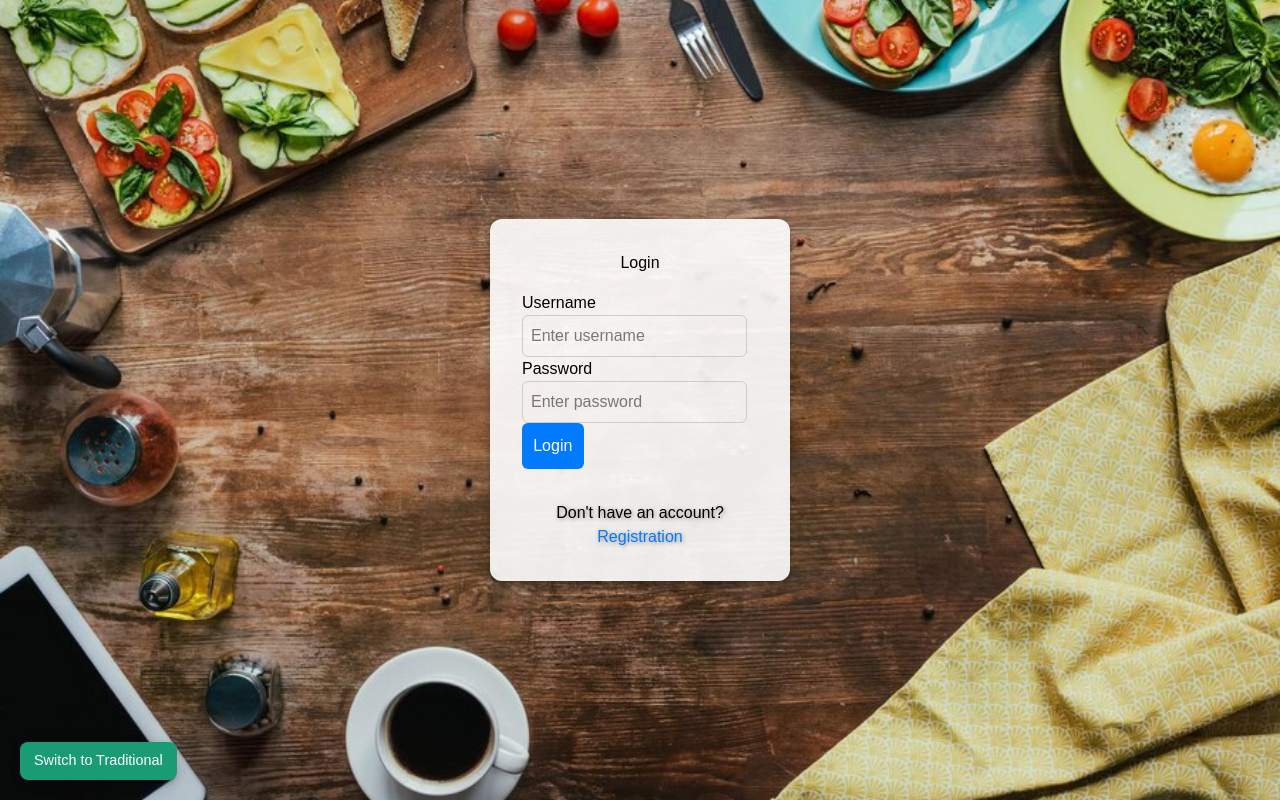
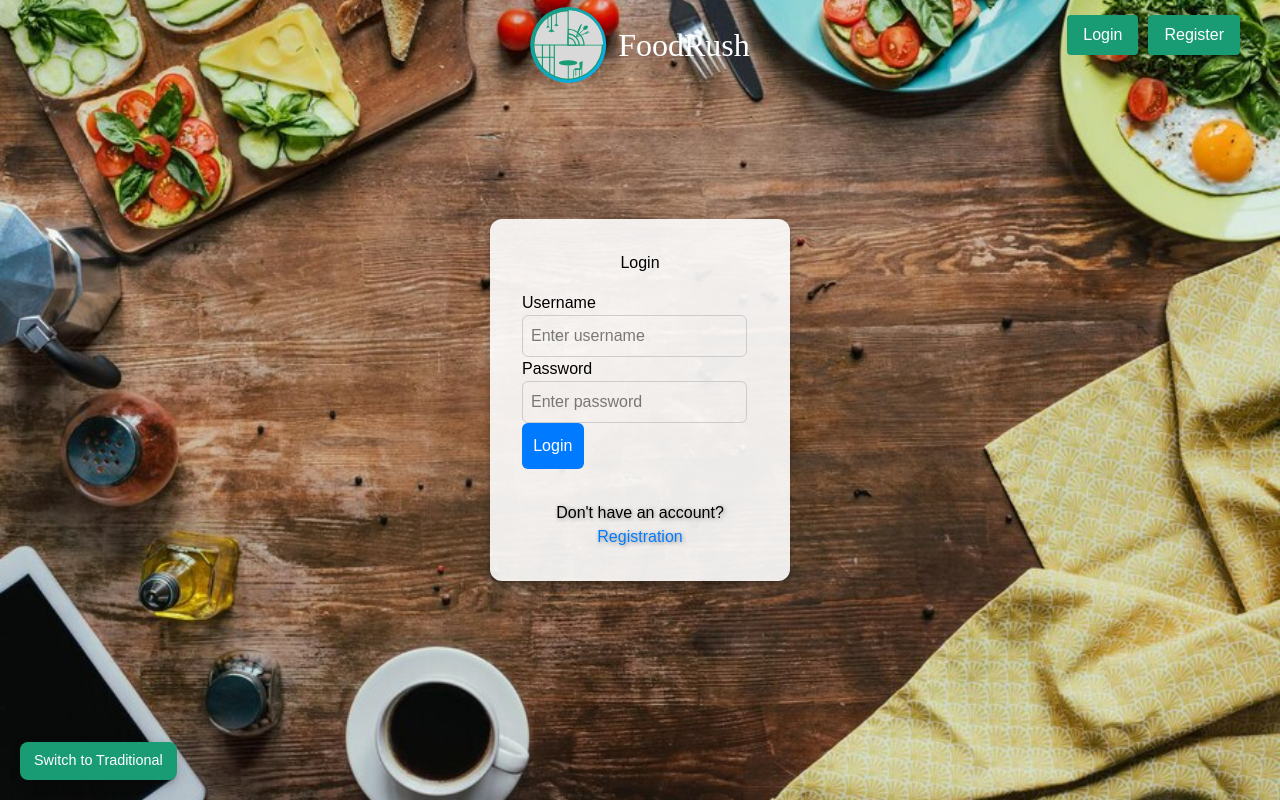
Before and after one commit to SvetlozarzzzKapitanov/FoodRush, a React (Vite) app: page /login in a window 1280 px wide. Built offline with nearby package versions, Linux system fonts and the light colour scheme.

Commit message:
added link to home page

```diff
--- a/src/components/ui/Headers/MHeader.tsx
+++ b/src/components/ui/Headers/MHeader.tsx
@@ -7,7 +7,7 @@ const ModernHeader: React.FC = () => {
         <header className="modern-header">
             <div className="header-left" /> {/* Empty, for symmetry */}
 
-            <div className="brand">
+            <Link to="/" className="brand" style={{ textDecoration: 'none' }}>
                 <div className="logo-wrapper">
                     <div className="logo-inner">
                         <svg viewBox="0 0 360 360" fill="none" xmlns="http://www.w3.org/2000/svg">
@@ -51,7 +51,7 @@ const ModernHeader: React.FC = () => {
                 </div>
 
                 <span className="company-name">FoodRush</span>
-            </div>
+            </Link>
 
 
             <div className="header-right">
--- a/src/pages/Login.tsx
+++ b/src/pages/Login.tsx
@@ -1,6 +1,7 @@
 import React from "react";
 import { Link, useLocation, useNavigate } from "react-router-dom";
 import "./Login.css";
+import MHeader from "../components/ui/Headers/MHeader.tsx";
 
 const Login: React.FC = () => {
     const location = useLocation();
@@ -13,6 +14,7 @@ const Login: React.FC = () => {
     };
     return (
       <div className="bg-container">
+          <MHeader/>
         <div className="login-form">
           <h2>Login</h2>
           {successMessage && <p className="success-message">{successMessage}</p>}
--- a/src/pages/Register.tsx
+++ b/src/pages/Register.tsx
@@ -1,6 +1,7 @@
 import React from "react";
 import { useNavigate } from "react-router-dom";
 import "./Login.css";
+import MHeader from "../components/ui/Headers/MHeader.tsx";
 
 const Register = () => {
     const navigate = useNavigate();
@@ -12,6 +13,7 @@ const Register = () => {
 
     return (
       <div className="bg-container">
+          <MHeader/>
         <div className="login-form">
           <h2>Registration</h2>
           <form onSubmit={handleRegister}>
```
